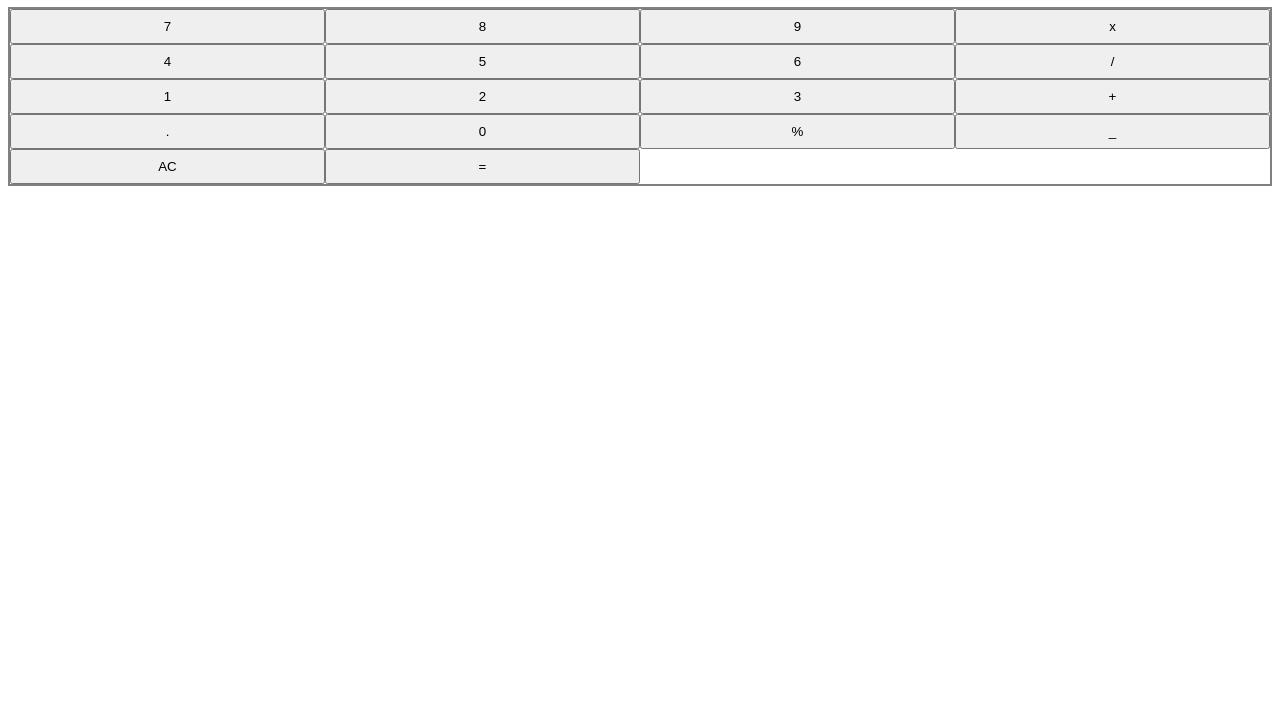
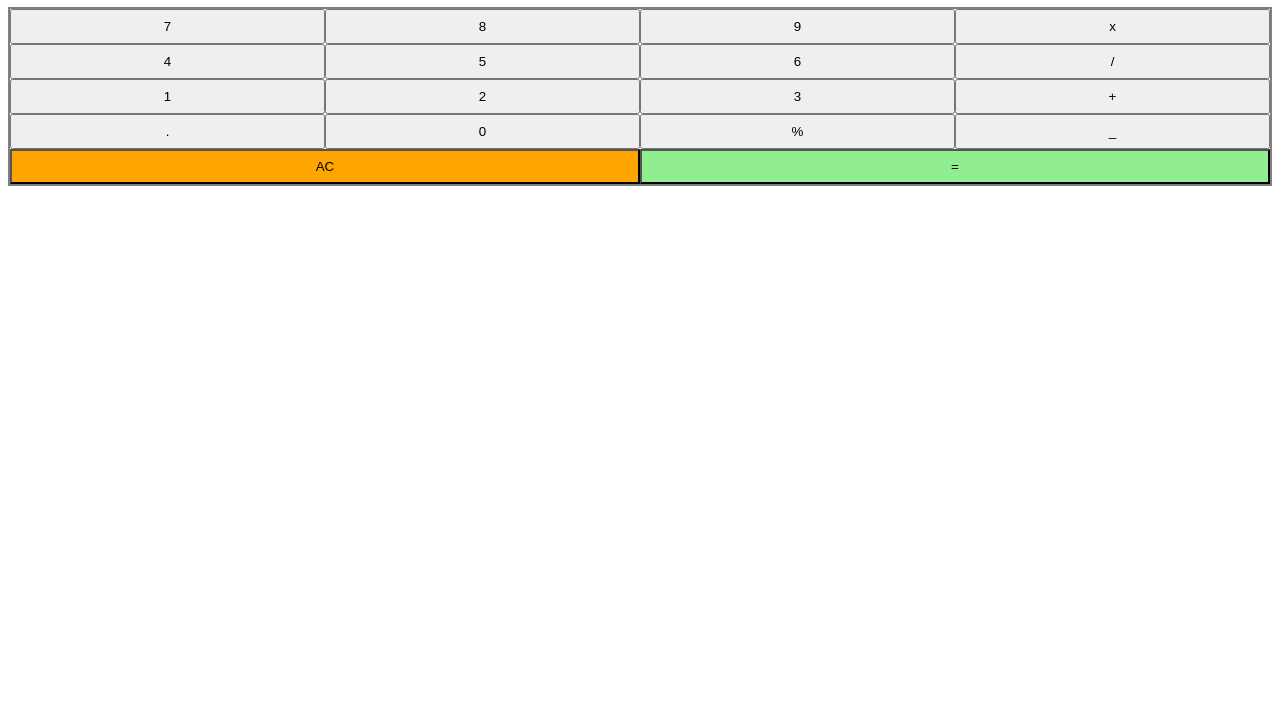
Before and after one commit to szmtz/calculatorproject, a plain HTML site: page index.html in a window 1280 px wide. Shown: the part 73-800 px from the top of the page. Drawn offline with Linux system fonts and the light colour scheme.

Commit message:
Add two classes and styles - clear and submit

```diff
--- a/index.html
+++ b/index.html
@@ -26,8 +26,8 @@
       <button>0</button>
       <button>%</button>
       <button>_</button>
-      <button>AC</button>
-      <button>=</button>
+      <button class="clear">AC</button>
+      <button class="submit">=</button>
     </div>
 
 </body>
--- a/style.css
+++ b/style.css
@@ -7,3 +7,14 @@ div {
     width: 25%;
     height: 35px;
   }
+
+
+.clear {
+  width: 50%;
+  background-color: orange;
+}
+
+.submit {
+  width: 50%;
+  background-color: lightgreen;
+}
```
